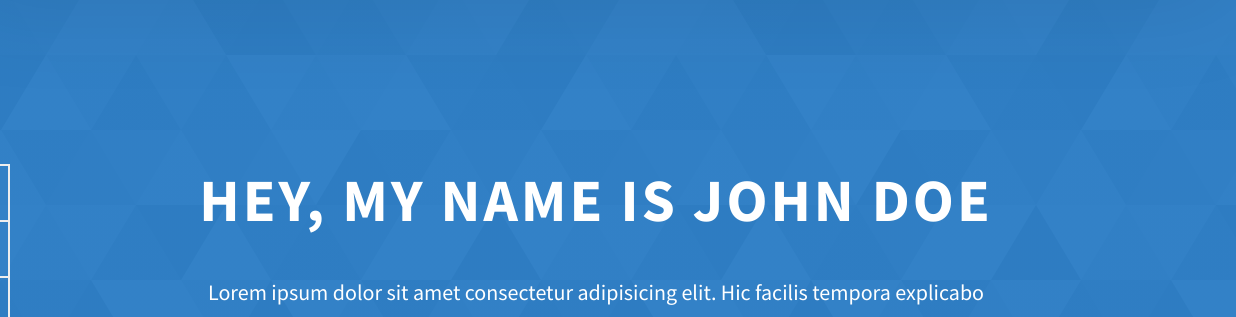
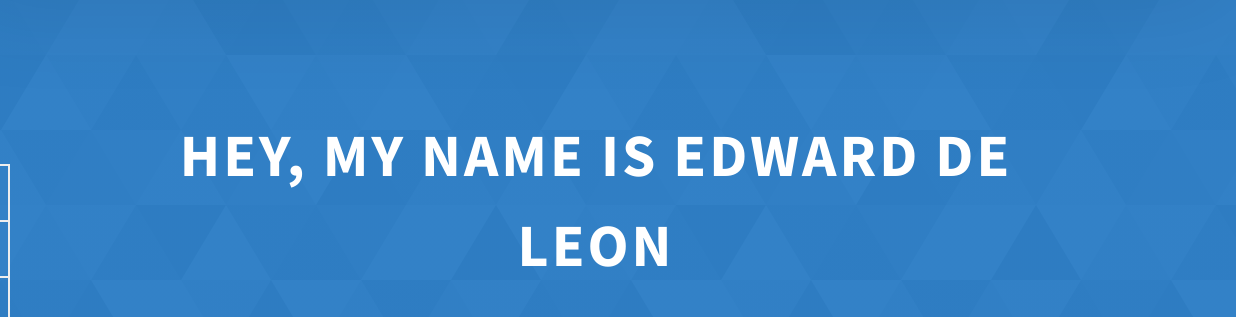
Before and after one commit to yxks0/portfolio_test, a website: page index.html in a window 1280 px wide. Shown: the part 95-412 px from the top of the page, 44-1280 px from the left. Drawn offline with Linux system fonts and the light colour scheme.

Commit message:
Update index.html

```diff
--- a/index.html
+++ b/index.html
@@ -84,7 +84,7 @@
     </header>
     <section class="home-hero">
       <div class="home-hero__content">
-        <h1 class="heading-primary">Hey, My name is John Doe</h1>
+        <h1 class="heading-primary">Hey, My name is Edward De Leon</h1>
         <div class="home-hero__info">
           <p class="text-primary">
             Lorem ipsum dolor sit amet consectetur adipisicing elit. Hic facilis
```
